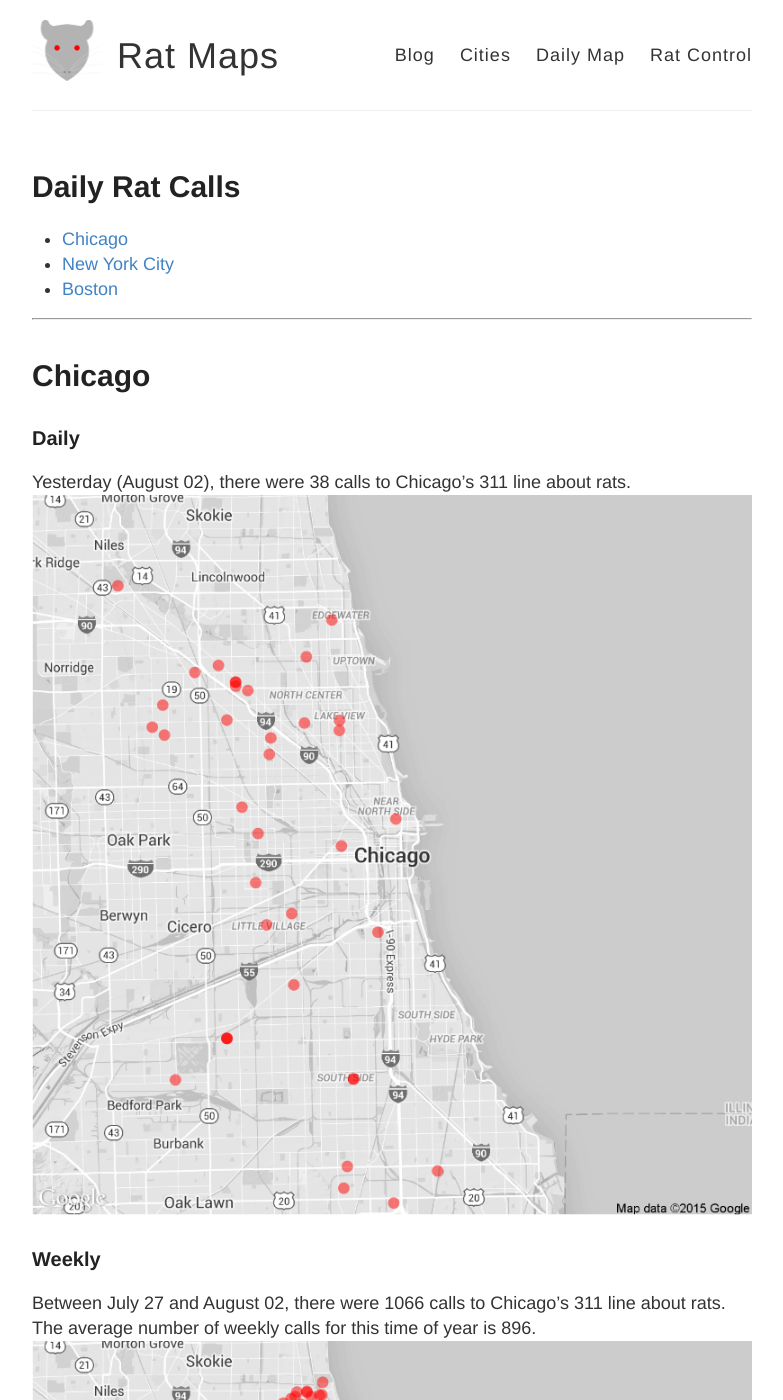
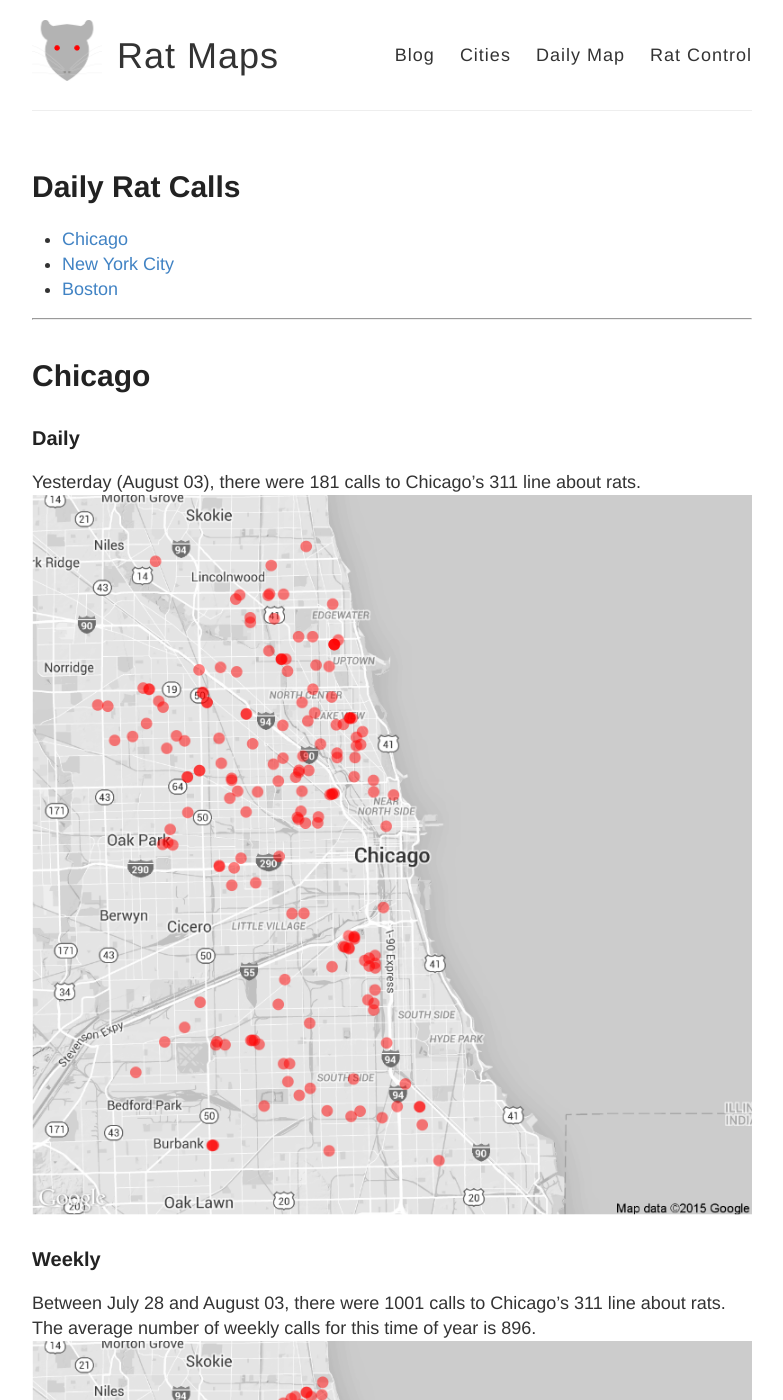
Before and after one commit to DanielHadley/ratmaps, a Jekyll site: the page built from daily.md, in a window 1280 px wide and 1400 px high. Shown: the whole window, without its empty margins (248-1031 px from the left). Built offline with Jekyll 4.4.1, drawn with Linux system fonts in a browser that asks for light colours; comment, search, counter and statistics services are not loaded; some of the changed text lies outside the part shown.

Commit message:
Daily Maps

```diff
--- a/daily.md
+++ b/daily.md
@@ -15,22 +15,22 @@ tags: Chicago NYC weekly daily rats
 
 ### Daily
 
-Yesterday (August 02), there were 38 calls to Chicago's 311 line about rats.
+Yesterday (August 03), there were 181 calls to Chicago's 311 line about rats.
 ![Chicago rat calls to 311 weekly map]({{ site.cityimages }}/daily/Chicago_Rat_Map_Daily.png)
 
 ### Weekly
-Between July 27 and August 02, there were 1066 calls to Chicago's 311 line about rats. The average number of weekly calls for this time of year is 896.
+Between July 28 and August 03, there were 1001 calls to Chicago's 311 line about rats. The average number of weekly calls for this time of year is 896.
 ![Chicago rat calls to 311 weekly map]({{ site.cityimages }}/daily/Chicago_Rat_Map_Weekly.png)
 ***
 # New York City <a id="nyc"><a>
 
 ### Daily
 
-Yesterday (August 02), there were 0 calls to New York City's 311 line about rats.
+Yesterday (August 03), there were 0 calls to New York City's 311 line about rats.
 ![NYC rat calls to 311 weekly map]({{ site.cityimages }}/daily/NYC_Rat_Map_Daily.png)
 
 ### Weekly
-Between July 27 and August 02, there were 0 calls to New York City's 311 line about rats. The average number of weekly calls for this time of year is 285.
+Between July 28 and August 03, there were 0 calls to New York City's 311 line about rats. The average number of weekly calls for this time of year is 285.
 ![NYC rat calls to 311 weekly map]({{ site.cityimages }}/daily/NYC_Rat_Map_Weekly.png)
 
 Each red dot represents one call about a rat seen in that location. The dots are transparent, so multiple calls from one location will be seen as a solid dot. The usual caveats apply: more calls do not necessarily mean that there are more rats in that location than other parts of the city. A cluster of dots could indicate that one resident is unusually vocal about rodents in his or her neighborhood. Also, more densely populated neighborhoods tend to make more calls to 311.
```
Also changed, not shown: images/pages/daily/Chicago_Rat_Map_Daily.png, images/pages/daily/Chicago_Rat_Map_Weekly.png, images/pages/daily/NYC_Rat_Map_Daily.png, images/pages/daily/NYC_Rat_Map_Weekly.png.
